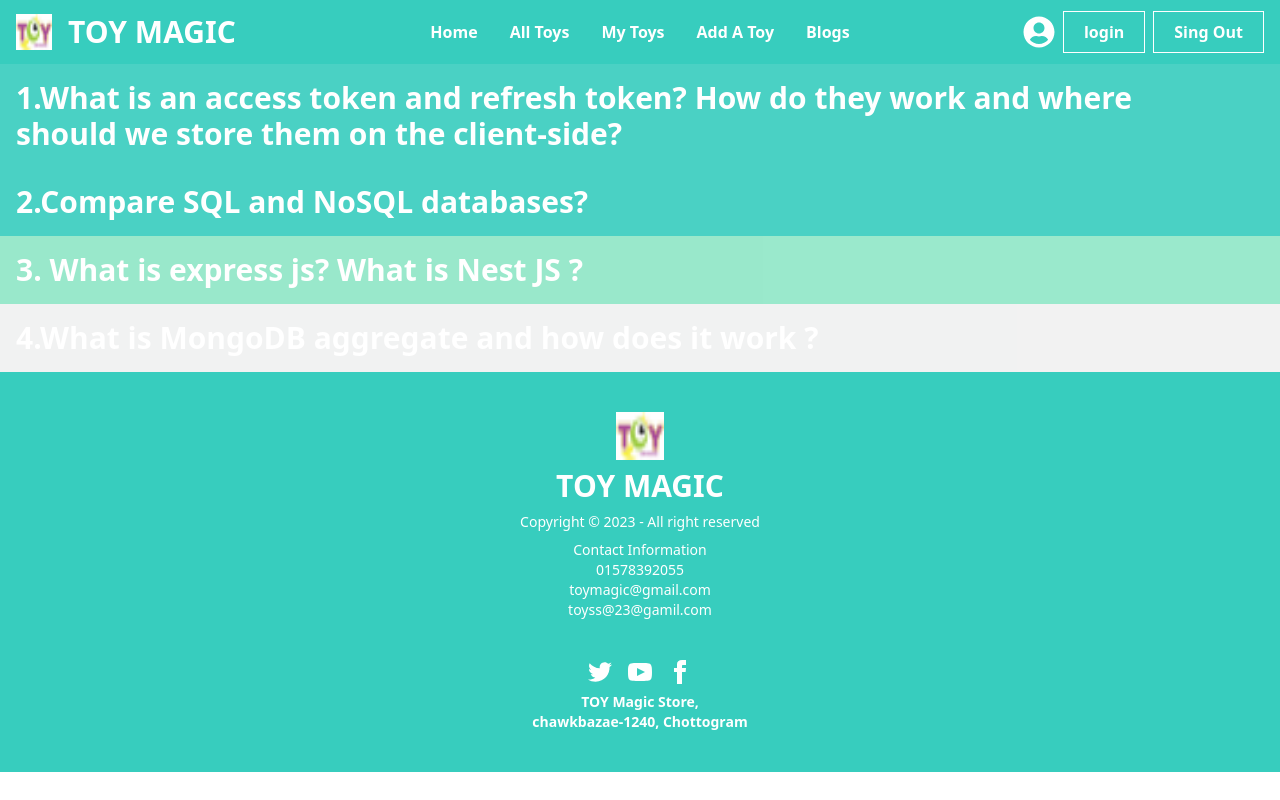
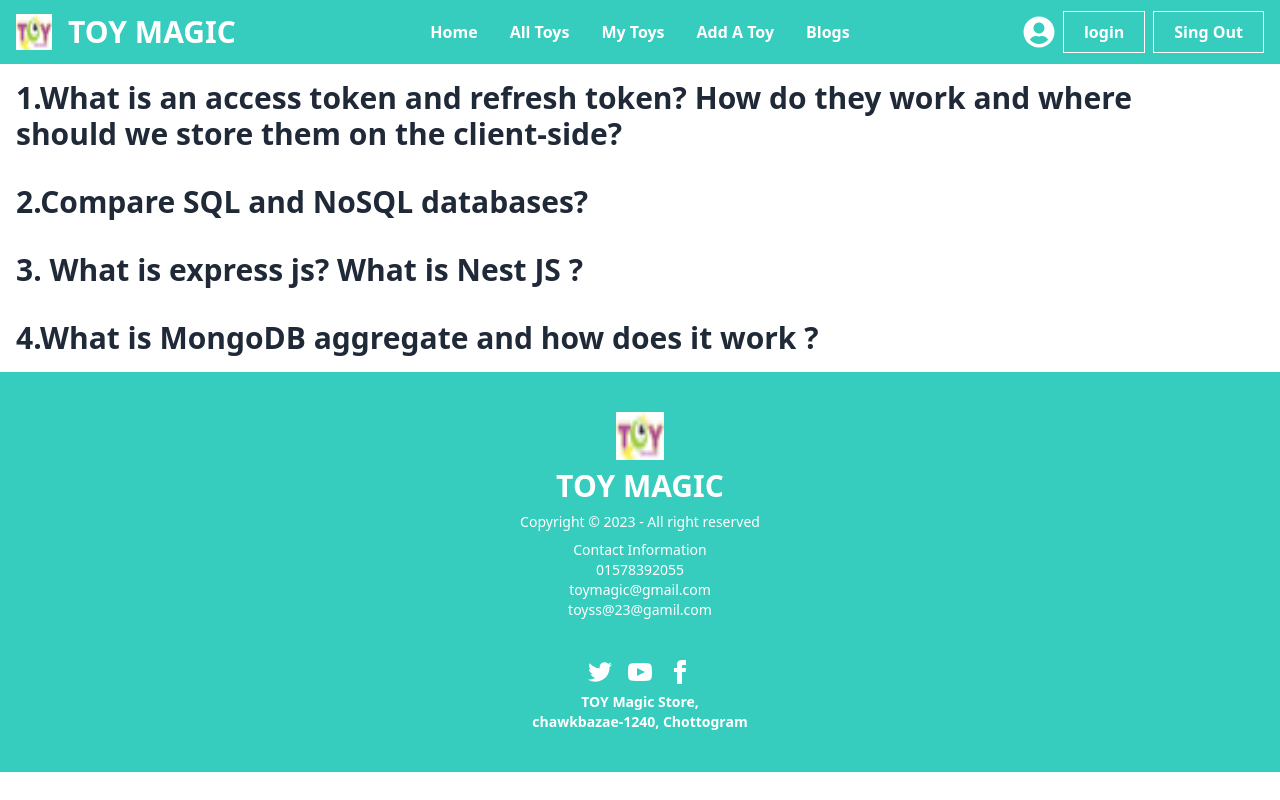
Before and after one commit to sadiawcutecat/Toy-market-client-side, a React (Vite) app: page /blogs in a window 1280 px wide. Built offline with nearby package versions, Linux system fonts and the light colour scheme.

Commit message:
home page modified

```diff
--- a/src/Component/Blogs.jsx
+++ b/src/Component/Blogs.jsx
@@ -4,43 +4,43 @@ const Blogs = () => {
     return (
         <div>
             <div tabIndex={0} className="collapse group">
-                <div className="collapse-title text-3xl font-bold bg-accent opacity-90 text-white">
+                <div className="collapse-title text-3xl font-bold ">
                     1.What is an access token and refresh token? How do they work and where should we store them on the client-side?
 
                 </div>
-                <div className="collapse-content ">
+                <div className="collapse-content  text-orange-500 ">
                     <p><span className="text-slate-900 font-bold">Answer:-</span> A refresh token is a special token that is used to obtain additional access tokens. This allows you to have short-lived access tokens without having to collect credentials every time one expires. You request a refresh token alongside the access and/or ID tokens as part of a users initial authentication and authorization flow. Applications must then securely store refresh tokens since they allow users to remain authenticated.</p>
                     <p>Typically, when a user logs in, the server generates a pair of tokens, an access token and a refresh token. The access token has a short lifetime and is used to authenticate the user and grant them access to protected resources. The refresh token has a longer lifetime and is used to obtain new access tokens after the original access token has expired.</p>
                 </div>
             </div>
             <div tabIndex={1} className="collapse group">
-                <div className="collapse-title text-3xl font-bold bg-accent opacity-90 text-white">
+                <div className="collapse-title text-3xl font-bold ">
 
                     2.Compare SQL and NoSQL databases?
 
                 </div>
-                <div className="collapse-content">
+                <div className="collapse-content  text-orange-500 ">
                     <p><span className="text-slate-900 font-bold">Answer:-</span>An SQL database—also known as a relational database—and named for the programming language it’s written in, Structured Query Language (SQL). It’s the more rigid, structured way of storing data. A relational database management system (RDBMS) executes queries, retrieves data, and edits data by updating, deleting, or creating new records. SQL is a lightweight, declarative language that does the heavy lifting for the relational database, acting as a database’s version of a server-side script.</p>
                     <p>NoSQL databases--also known as “non SQL” or “not only SQL,” store data in a format other than relational tables. If your data requirements aren’t clear at the outset or if you’re dealing with massive amounts of unstructured data, you’ll want to use non-relational databases because they offer greater flexibility.</p>
 
                 </div>
             </div>
             <div tabIndex={2} className="collapse group">
-                <div className="collapse-title text-3xl font-bold bg-success opacity-50 text-white">
+                <div className="collapse-title text-3xl font-bold">
                     3. What is express js? What is Nest JS ?
 
                 </div>
-                <div className="collapse-content">
+                <div className="collapse-content text-orange-500 ">
                     <p> <span className="text-slate-900 font-bold">Answer:-</span>Express is a node js web application framework that provides broad features for building web and mobile applications. It is used to build a single page, multipage, and hybrid web application. Its a layer built on the top of the Node js that helps manage servers and routes.</p>
                     <p> NestJS is a framework for developing modern server-side applications in Node. js. It is built on top of Express, a popular server framework for Node. js, and provides a robust set of features for building efficient, scalable, and enterprise-grade applications.</p>
                 </div>
             </div>
 
             <div tabIndex={3} className="collapse group">
-                <div className="collapse-title text-3xl font-bold bg-base-300 opacity-50 text-white">
+                <div className="collapse-title text-3xl font-bold ">
                     4.What is MongoDB aggregate and how does it work ?
                 </div>
-                <div className="collapse-content">
+                <div className="collapse-content  text-orange-500 ">
                     <p> <span className="text-slate-900 font-bold">Answer:-</span> Aggregation is a way of processing a large number of documents in a collection by means of passing them through different stages. The stages make up what is known as a pipeline. The stages in a pipeline can filter, sort, group, reshape and modify documents that pass through the pipeline.</p>
                     <p>MongoDB aggregate() function returns an instance of MongoDB Aggregate class. Aggregate instances are thenable, so you can use them with await and promise chaining. The Aggregate class also supports a chaining interface for building aggregation pipelines.</p>
                 </div>
--- a/src/Component/Header.jsx
+++ b/src/Component/Header.jsx
@@ -12,7 +12,7 @@ const Header = () => {
                     <img src={banner1} className="w-[50vw] h-[600px]" />
                     <div className='mt-60 px-20 w-[50vw] h-[600px] '>
                         <h1 className='text-4xl text-accent font-serif font-bold'>Sheriff Woody Toy </h1>
-                        <p className='my-4 font-serif'>Sheriff Woody is a fictional character and the main protagonist <br />
+                        <p className='my-4 font-serif text-orange-500'>Sheriff Woody is a fictional character and the main protagonist <br />
                          in Pixar's animated film series "Toy Story".</p>
                          <button className="btn btn-accent sm:btn-sm md:btn-md lg:btn-lg font-serif text-white font-bold">View More</button>
                     </div>
@@ -21,7 +21,7 @@ const Header = () => {
                     <img src={banner2} className="w-[50vw] h-[600px]" />
                     <div className='mt-60 px-20 w-[50vw] h-[600px] '>
                         <h1 className='text-4xl text-accent font-serif font-bold'>Frozen Toy </h1>
-                        <p className='my-4 font-serif'>"Frozen" is a popular animated musical film produced by Walt Disney Animation Studios."Frozen" is known for its memorable musical numbers.</p>
+                        <p className='my-4 font-serif  text-orange-500'>"Frozen" is a popular animated musical film produced by Walt Disney Animation Studios."Frozen" is known for its memorable musical numbers.</p>
                         <button className="btn btn-accent sm:btn-sm md:btn-md lg:btn-lg font-serif text-white font-bold">View More</button>
                     </div>
                 </div>
@@ -29,7 +29,7 @@ const Header = () => {
                     <img src={banner3} className="w-[50vw] h-[600px]" />
                     <div className='mt-60 px-20 w-[50vw] h-[600px] '>
                         <h1 className='text-4xl text-accent font-serif font-bold'>Donald Duck Toy </h1>
-                        <p className='my-4 font-serif'>Donald Duck is a beloved Disney character known for his distinctive voice, humorous antics, and signature temper. Donald Duck is known for his energetic and often easily frustrated personality.</p>
+                        <p className='my-4 font-serif  text-orange-500'>Donald Duck is a beloved Disney character known for his distinctive voice, humorous antics, and signature temper. Donald Duck is known for his energetic and often easily frustrated personality.</p>
                         <button className="btn btn-accent sm:btn-sm md:btn-md lg:btn-lg font-serif text-white font-bold">View More</button>
                     </div>
                 </div>
@@ -37,7 +37,7 @@ const Header = () => {
                     <img src={banner4} className="w-[50vw] h-[600px]" />
                     <div className='mt-60 px-20 w-[50vw] h-[600px] '>
                         <h1 className='text-4xl text-accent font-serif font-bold'>Disney princes Toy </h1>
-                        <p className='my-4 font-serif'>Disney Princes refer to the male protagonists in Disney animated films who play romantic and heroic roles. some notable Disney Princes: Prince Charming (Cinderella), Prince Phillip (Sleeping Beauty), Beast/Prince Adam (Beauty and the Beast), Prince Eric (The Little Mermaid), Aladdin (Aladdin), Li Shang (Mulan). </p>
+                        <p className='my-4 font-serif  text-orange-500'>Disney Princes refer to the male protagonists in Disney animated films who play romantic and heroic roles. some notable Disney Princes: Prince Charming (Cinderella), Prince Phillip (Sleeping Beauty), Beast/Prince Adam (Beauty and the Beast), Prince Eric (The Little Mermaid), Aladdin (Aladdin), Li Shang (Mulan). </p>
                          <button className="btn btn-accent sm:btn-sm md:btn-md lg:btn-lg font-serif text-white font-bold">View More</button>
                     </div>
                 </div>
```
